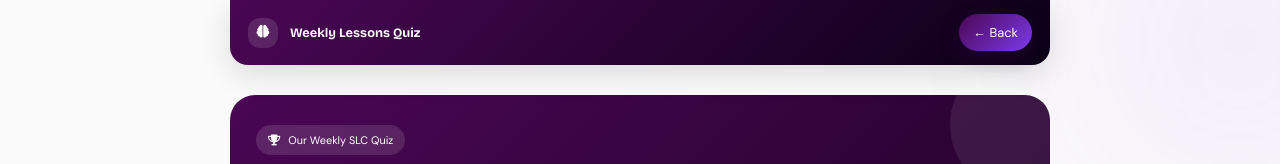
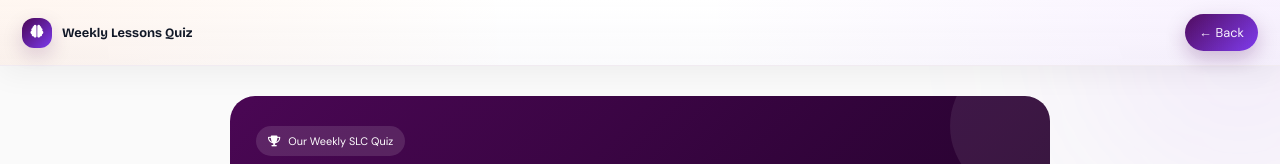
Before and after one commit to apostolicfaithchurchisiwuyouth/isiwu-welfare-dashboard, a plain HTML site: page slcquiz.html in a window 1280 px wide. Shown: the top 164 px of the page. Drawn offline with nearby package versions, Linux system fonts and the light colour scheme; no server answers.

Commit message:
Update slcquiz.html

```diff
--- a/slcquiz.html
+++ b/slcquiz.html
@@ -59,39 +59,133 @@ z-index:-1;
 }
 
 header{
+
     position:sticky;
+
     top:0;
+
     z-index:1000;
-width:90%;
-max-width:820px;
-margin:auto;
-padding:14px 18px;
+
+    width:100%;
+
+    padding:14px 22px;
+
     display:flex;
+
     justify-content:space-between;
+
     align-items:center;
-background:linear-gradient(135deg,#4A0754,#0A0016);
-border-radius:0 0 18px 18px;
-box-shadow:0 10px 30px rgba(0,0,0,.12);
+
+    background:
+
+        linear-gradient(
+
+            180deg,
+
+            rgba(255,255,255,.98),
+
+            rgba(250,250,252,.96)
+
+        );
+
+    border-bottom:
+
+        1px solid rgba(74,7,84,.08);
+
+    backdrop-filter:
+
+        blur(24px);
+
+    box-shadow:
+
+        0 8px 30px rgba(0,0,0,.05);
+
+}
+
+header::before{
+
+    content:"";
+
+    position:absolute;
+
+    inset:0;
+
+    background:
+
+        radial-gradient(
+
+            circle at top right,
+
+            rgba(168,85,247,.08),
+
+            transparent 45%
+
+        ),
+
+        radial-gradient(
+
+            circle at bottom left,
+
+            rgba(249,115,22,.07),
+
+            transparent 40%
+
+        );
+
+    pointer-events:none;
+
 }
 
 .header-title{
+
     display:flex;
+
     align-items:center;
-gap:12px;
-color:#fff;
+
+    gap:10px;
+
+    color:#111827;
     font-family:"Bricolage Grotesque",sans-serif;
     font-size:.8rem;
+
     font-weight:700;
+
+    z-index:2;
+
 }
 
 .header-title i{
+
     width:30px;
+
     height:30px;
+
     border-radius:12px;
+
     display:flex;
+
     align-items:center;
+
     justify-content:center;
-background:rgba(255,255,255,.12);
+
+    background:
+
+        linear-gradient(
+
+            135deg,
+
+            #4A0754,
+
+            #7c3aed
+
+        );
+
+    color:white;
+
+    box-shadow:
+
+        0 8px 20px rgba(74,7,84,.18);
+
 }
 
 .back-btn{
```
Lines whose indentation alone changed are shown as unchanged.
